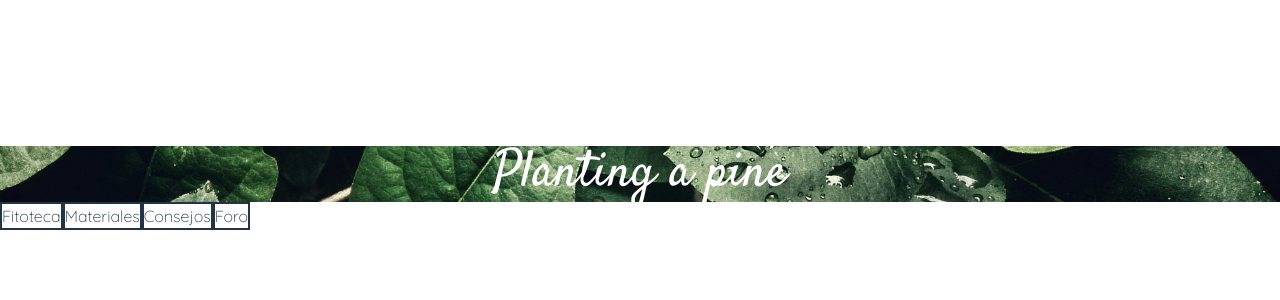
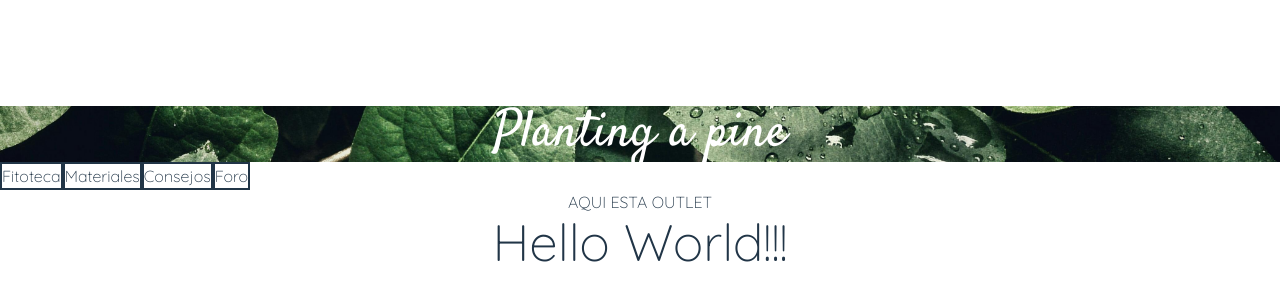
Before and after one commit to Vicdrilo/Project-PlantWeb, a React (Vite) app: page /inicio in a window 1280 px wide. Shown: the part 212-512 px from the top of the page. Built offline with nearby package versions, Linux system fonts and the light colour scheme.

Commit message:
Problemas con Router solucionados

```diff
--- a/src/App.jsx
+++ b/src/App.jsx
@@ -10,7 +10,7 @@ function App() {
       <BrowserRouter>
         <Routes>
           <Route path="/" element={<Home />} />
-          <Route path="inicio" element={<Header />}>
+          <Route path="/" element={<Header />}>
             <Route path="inicio" element={<MainContent type="inicio" />} />
           </Route>
 
--- a/src/components/Header.jsx
+++ b/src/components/Header.jsx
@@ -23,7 +23,10 @@ export function Header() {
           </li>
         </ul>
       </div>
-      <Outlet />
+      <div>
+        AQUI ESTA OUTLET
+        <Outlet />
+      </div>
     </>
   );
 }
--- a/src/pages/MainContent.jsx
+++ b/src/pages/MainContent.jsx
@@ -1,4 +1,4 @@
-import { Inicio } from "../components/Inicio";
+import { Inicio } from "../components/main-content-components/Inicio";
 
 export function MainContent({ type }) {
   const content = () => {
```
Also changed, not shown: src/components/main-content-components/Inicio.jsx (renamed from src/components/Inicio.jsx).
